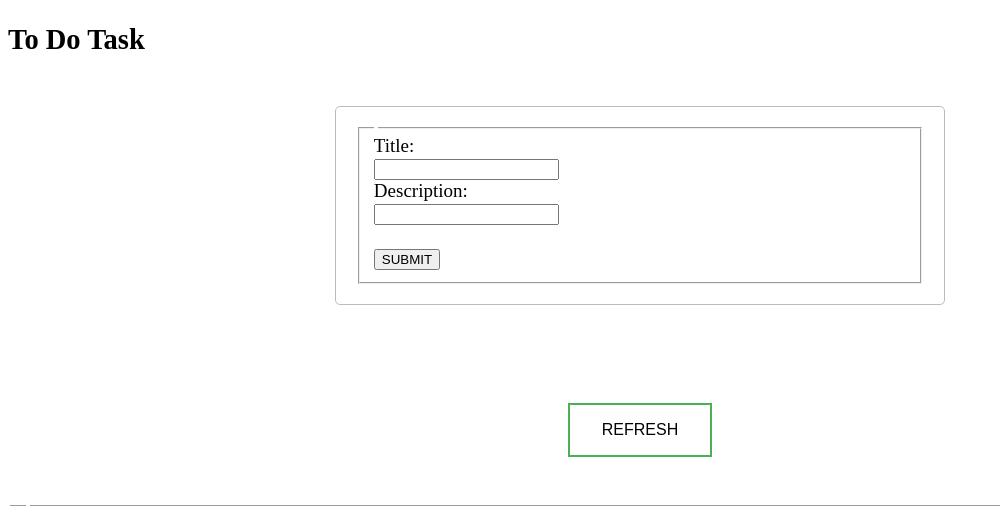
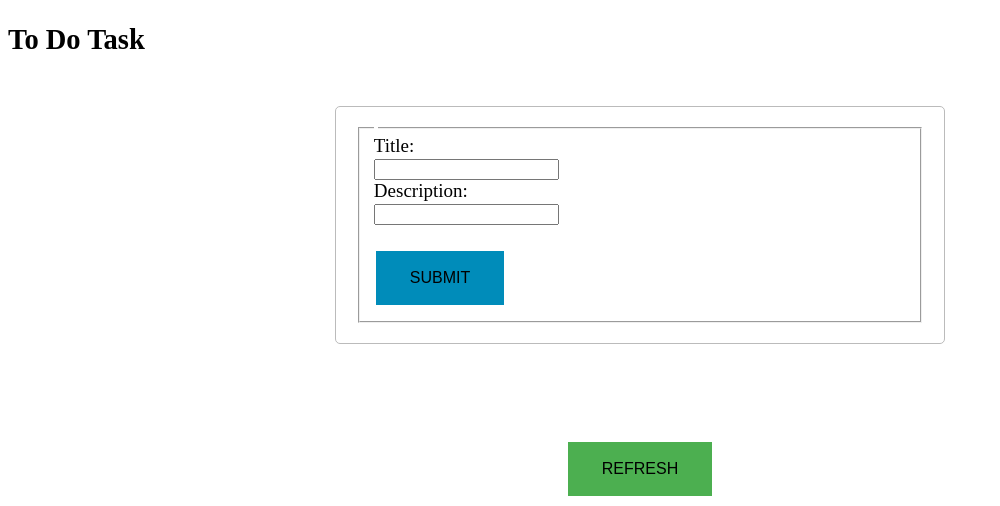
Before and after one commit to klyde123/Module-0-Todo-List, a PHP site: page / in a window 1280 px wide. Shown: the top 506 px of the page, without its empty margins (0-1000 px from the left). Run offline with PHP 8.4, Linux system fonts and the light colour scheme; data that the repository does not hold is empty.

Commit message:
adding style in refresh button remove hover border

```diff
--- a/index.php
+++ b/index.php
@@ -74,7 +74,7 @@ form {
 }
 
 .button1 {
-  background-color: white;
+  background-color: #4CAF50;
   color: black;
   border: 2px solid #4CAF50;
 }
@@ -85,7 +85,7 @@ form {
 }
 
 .button2 {
-  background-color: white;
+  background-color: #008CBA;
   color: black;
   border: 2px solid #008CBA;
 }
@@ -109,7 +109,7 @@ form {
     Description:<br>
     <input type="text" name="lastname">
     <br><br>
-    <input type="submit" name="submit" value="SUBMIT">
+    <input class="button button2" type="submit" name="submit" value="SUBMIT">
   </fieldset>
 </form>
 
```
